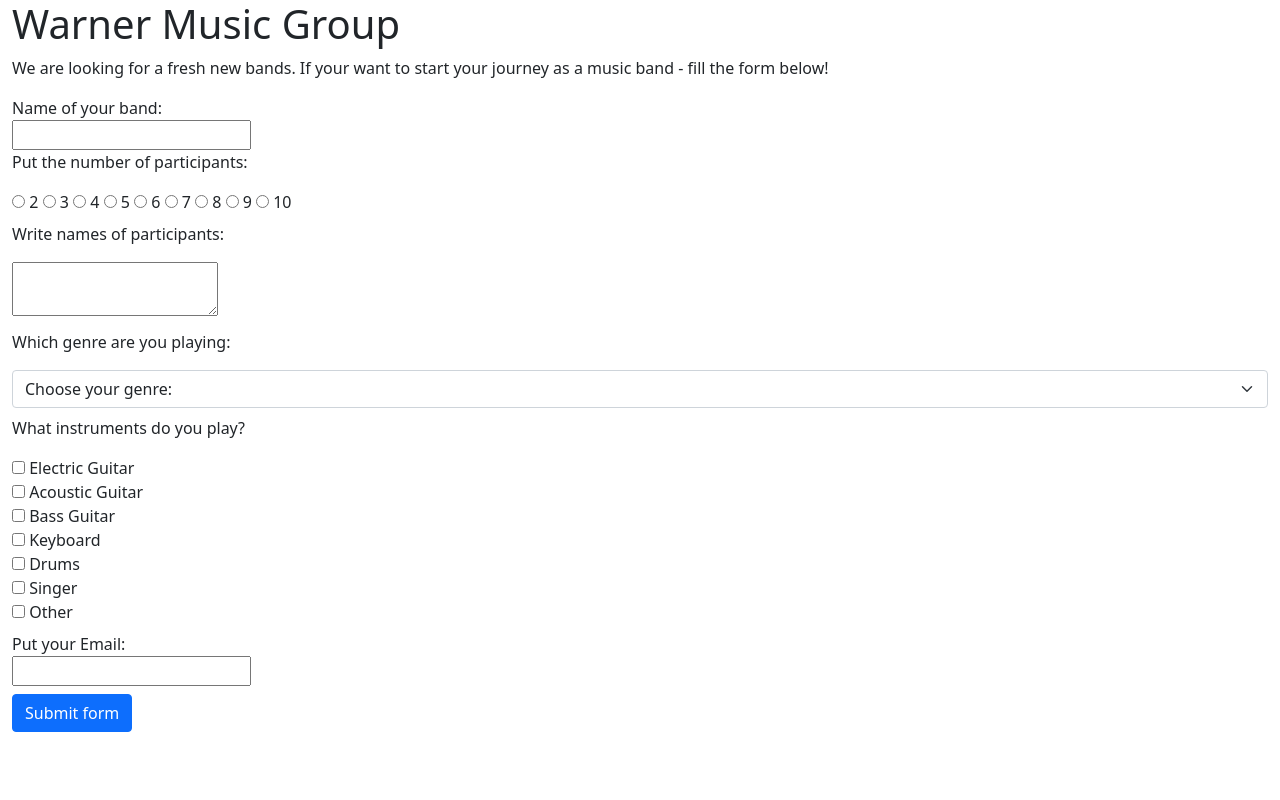
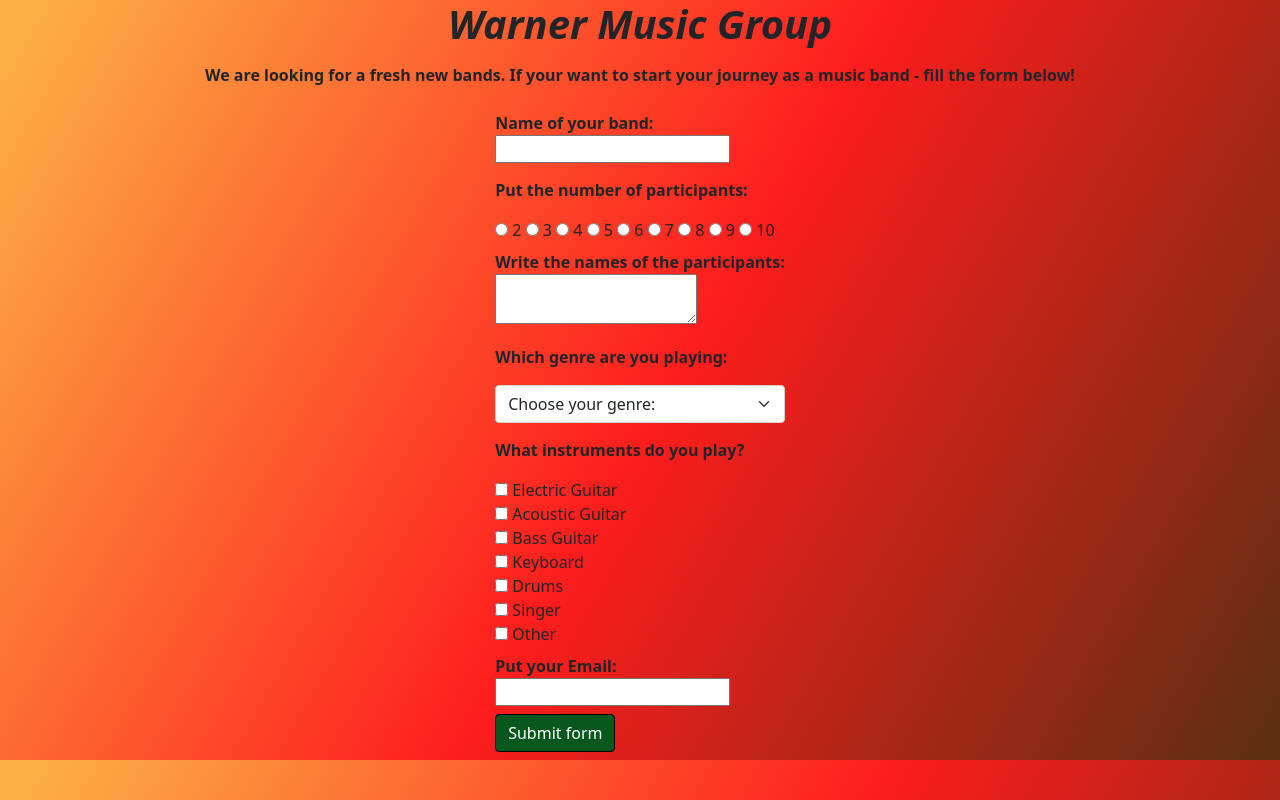
Before and after one commit to Anka-S/form-challenge, a plain HTML site: page index.html in a window 1280 px wide. Drawn offline with nearby package versions, Linux system fonts and the light colour scheme.

Commit message:
Style form

```diff
--- a/index.html
+++ b/index.html
@@ -8,15 +8,15 @@
     <title>WMG Application</title>
 </head>
 <body>
-   <div class="container-fluid" >
-    <h1>Warner Music Group</h1>
-<div>
+   <div class="container-fluid " >
+    <h1 class="text-center">Warner Music Group</h1>
+<div class="text-center">
     <p>We are looking for a fresh new bands. If your want to start your journey as a music band - fill the form below!</p>
 </div>
-<div class="form">
+<div class="form justify-content-center">
     <form action=" " method="post" id="form_app">
     <div class="band_name my-2">
-        <label for="band_name">Name of your band:</label><br>
+        <label for="band_name" class="fw-bold">Name of your band:</label><br>
         <input type="text" id="band_name" name="band_name" required>
         <p>Put the number of participants:</p>
         <input type="radio" id="2" name="participants_number" value="2" required>
@@ -39,7 +39,7 @@
         <label for="10">10</label>
     </div>
         <div class="names my-2">
-            <p>Write names of participants:</p>
+            <label for="participants_names" class="fw-bold">Write the names of the participants:</label><br>
             <textarea name="participants_names" id="participants_names" required></textarea>
         </div>
         <div class="genre my-2">
@@ -80,7 +80,7 @@
           <input type="text" name="other_instruments" id="specify_instrument">
         </div>
           <div class="mail my-2">
-          <label for="email">Put your Email:</label><br>
+          <label for="email" class="fw-bold">Put your Email:</label><br>
           <input type="email" name="email" id="email" >
         </div>
         </div>
--- a/style.css
+++ b/style.css
@@ -0,0 +1,30 @@
+* {
+    margin: 0;
+    padding: 0;
+    box-sizing: border-box;
+}
+
+body {
+    background-image: linear-gradient(300deg, rgba(94,47,17,1) 1%, rgba(253,29,29,1) 48%, rgba(252,176,69,1) 98%);
+}
+.form {
+    min-width: 100px;
+    display: flex;
+}
+.btn{
+    background-color: rgb(8, 87, 31);
+    border-color: black;
+}
+.btn:hover{
+    background-color: rgb(160, 245, 184);
+    border-color: black;
+    color: black;
+}
+p {
+    margin-top: 15px;
+    font-weight: bold;
+}
+h1 {
+    font-style: italic;
+    font-weight: bold;
+}
```
